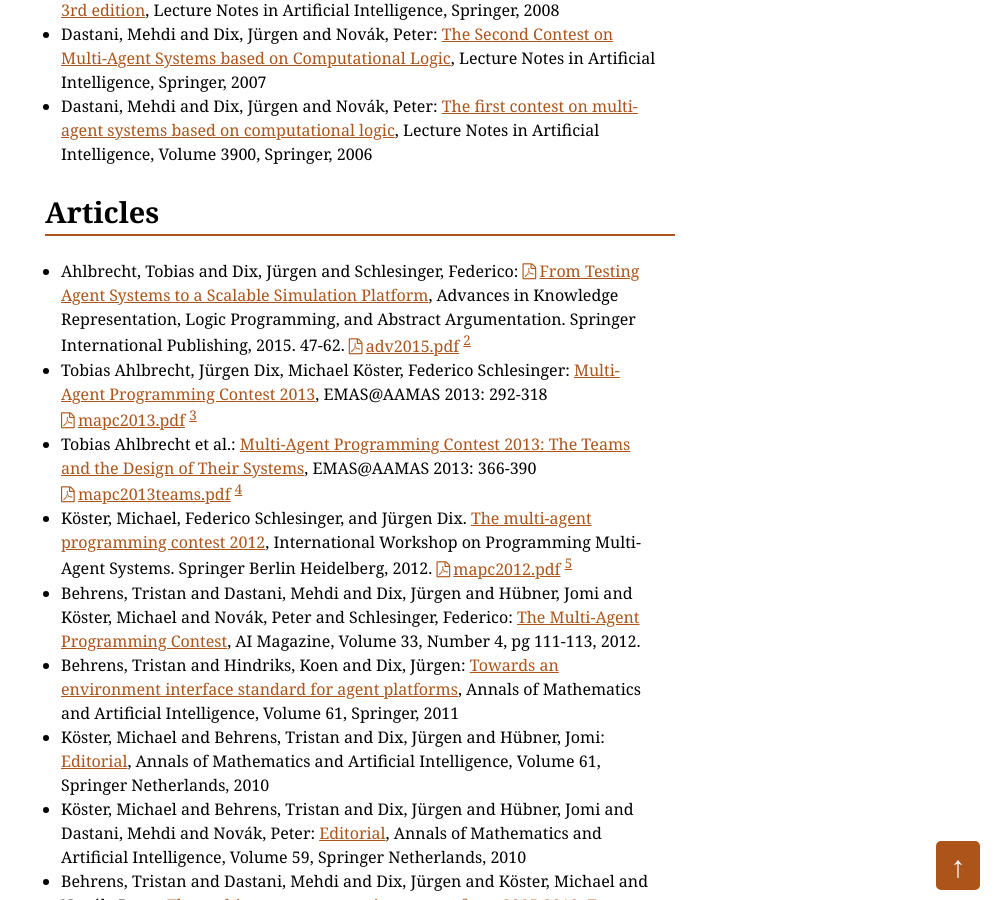
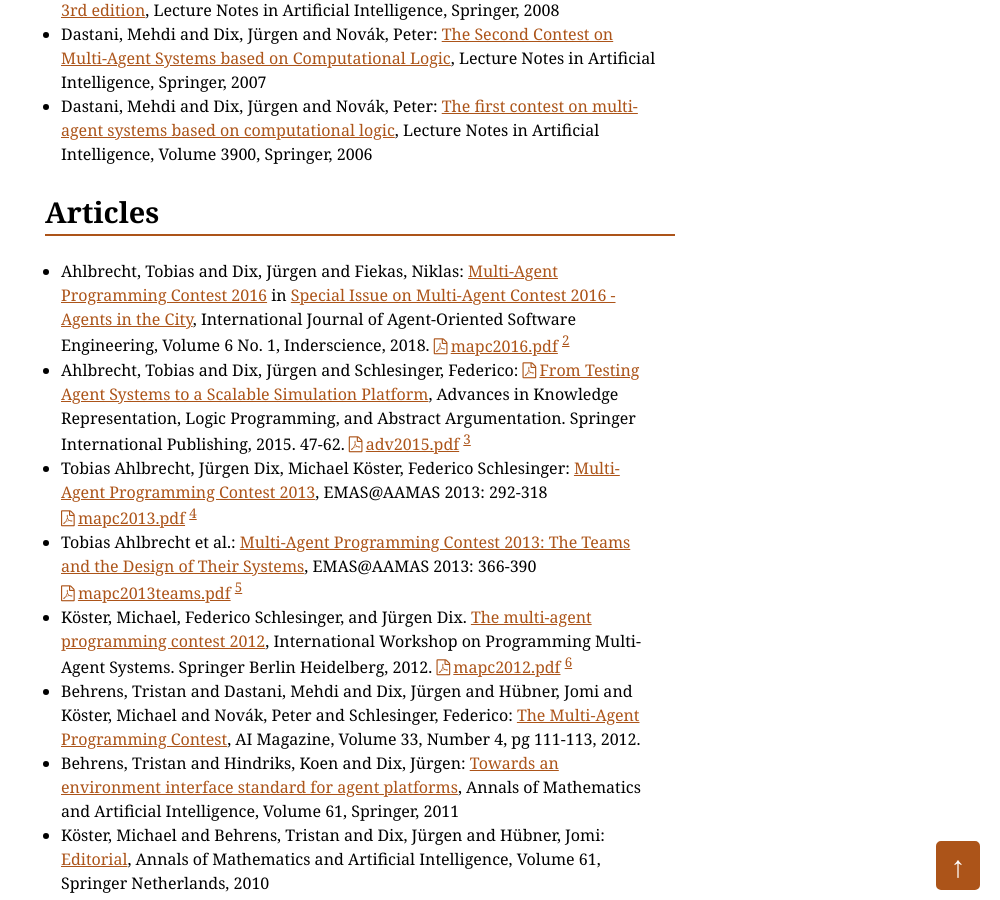
Before and after one commit to agentcontest/agentcontest.github.io, a Jekyll site: the page built from publications/index.md, in a window 1280 px wide and 900 px high, scrolled down 1146 px. Shown: the whole window, without its empty margins (280-1280 px from the left). Built offline with Jekyll 4.4.1, drawn with Linux system fonts in a browser that asks for light colours; some of the changed text lies outside the part shown.

Commit message:
update and add 2016 publication

```diff
--- a/publications/index.md
+++ b/publications/index.md
@@ -7,7 +7,7 @@
 ---------------------
 
 * (forthcoming) Ahlbrecht, Tobias and Dix, Jürgen and Fiekas, Niklas: [Special Issue on Multi-Agent Contest 2017](http://www.springer.com/computer/ai/journal/10472), Annals of Mathematics and Artificial Intelligence, Volume ??, Springer, 2018
-* Ahlbrecht, Tobias and Dix, Jürgen and Fiekas, Niklas: [Special Issue on Multi-Agent Contest 2016 - Agents in the City](http://www.inderscience.com/jhome.php?jcode=ijaose), International Journal of Agent-Oriented Software Engineering, Volume 6 No. 1, Inderscience, 2018
+* Ahlbrecht, Tobias and Dix, Jürgen and Fiekas, Niklas: [Special Issue on Multi-Agent Contest 2016 - Agents in the City](http://www.inderscience.com/info/inarticletoc.php?jcode=ijaose&year=2018&vol=6&issue=1), International Journal of Agent-Oriented Software Engineering, Volume 6 No. 1, Inderscience, 2018
 * Behrens, Tristan and Dix, Jürgen and Köster, Michael and Hübner, Jomi: [Special Issue on Multi-Agent Contest 2010](http://link.springer.com/journal/10472/61/4), Annals of Mathematics and Artificial Intelligence, Volume 61, Springer, Netherlands, 2011
 * Behrens, Tristan and Dastani, Mehdi and Dix, Jürgen and Köster, Michael and Novák, Peter: [Special Issue on Multi-Agent Contest 2009](http://link.springer.com/journal/10472/59/3/), Annals of Mathematics and Artificial Intelligence, Volume 59, Springer, Netherlands, 2010
 
@@ -28,6 +28,7 @@
 Articles
 --------
 
+* Ahlbrecht, Tobias and Dix, Jürgen and Fiekas, Niklas: [Multi-Agent Programming Contest 2016](http://dx.doi.org/10.1504/IJAOSE.2018.10010603) in [Special Issue on Multi-Agent Contest 2016 - Agents in the City](http://www.inderscience.com/info/inarticletoc.php?jcode=ijaose&year=2018&vol=6&issue=1), International Journal of Agent-Oriented Software Engineering, Volume 6 No. 1, Inderscience, 2018. [mapc2016.pdf](mapc2016.pdf) [^mapc2016]
 * Ahlbrecht, Tobias and Dix, Jürgen and Schlesinger, Federico: [From Testing Agent Systems to a Scalable Simulation Platform](adv2015.pdf), Advances in Knowledge Representation, Logic Programming, and Abstract Argumentation. Springer International Publishing, 2015. 47-62. [adv2015.pdf](adv2015.pdf) [^gb60]
 * Tobias Ahlbrecht, Jürgen Dix, Michael Köster, Federico Schlesinger: [Multi-Agent Programming Contest 2013](http://link.springer.com/chapter/10.1007/978-3-642-45343-4_16), EMAS@AAMAS 2013: 292-318 [mapc2013.pdf](mapc2013.pdf) [^mapc2013]
 * Tobias Ahlbrecht et al.: [Multi-Agent Programming Contest 2013: The Teams and the Design of Their Systems](http://link.springer.com/chapter/10.1007/978-3-642-45343-4_22), EMAS@AAMAS 2013: 366-390 [mapc2013teams.pdf](mapc2013teams.pdf) [^mapc2013teams]
@@ -66,6 +67,7 @@
 Remarks
 -------
 
+[^mapc2016]: The final publication is available at Inderscience via<br> [http://dx.doi.org/10.1504/IJAOSE.2018.10010603](http://dx.doi.org/10.1504/IJAOSE.2018.10010603).
 [^goal]: The final publication is available at Springer via<br> [http://dx.doi.org/10.1007/978-3-642-54432-3_12](http://dx.doi.org/10.1007/978-3-642-54432-3_12).
 [^gb60]: The final publication is available at Springer via<br> [http://dx.doi.org/10.1007/978-3-319-14726-0_4](http://dx.doi.org/10.1007/978-3-319-14726-0_4).
 [^mapc2013]: The final publication is available at Springer via<br> [http://dx.doi.org/10.1007/978-3-642-45343-4_16](http://dx.doi.org/10.1007/978-3-642-45343-4_16)
```
Also changed, not shown: 1 other file.
